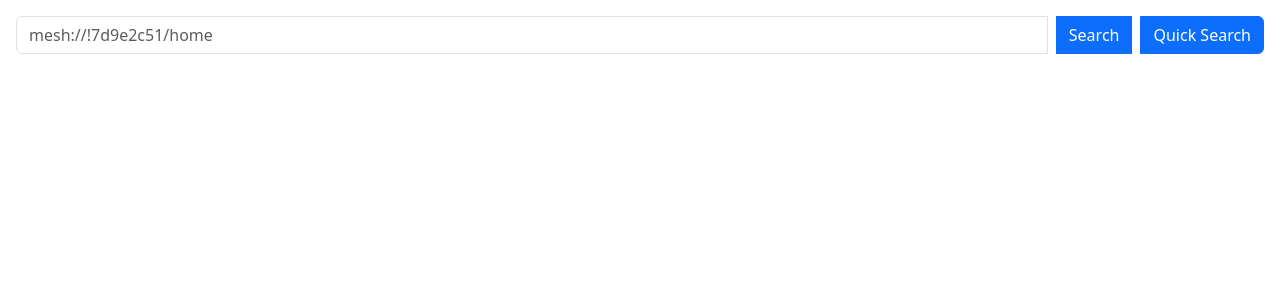
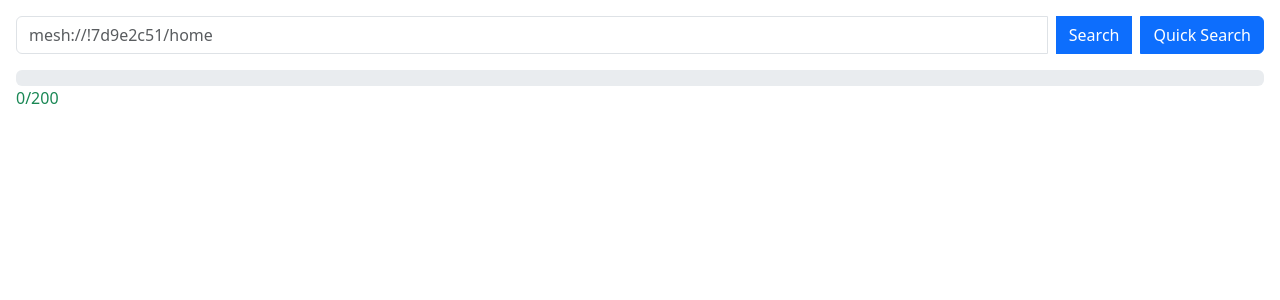
Before and after one commit to MushroomGecko/MeshPages, a FastAPI app: page / in a window 1280 px wide. Shown: the top 300 px of the page. Run offline with FastAPI, Linux system fonts and the light colour scheme; some libraries are stand-ins or nearby versions.

Commit message:
Added character count for requests to server

```diff
--- /dev/null
+++ b/static/js/main.js
@@ -0,0 +1,81 @@
+function enableButtons()
+{
+    document.getElementById("search-button").disabled = false;
+    document.getElementById("quick-search-button").disabled = false;
+}
+
+function disableButtons()
+{
+    document.getElementById("search-button").disabled = true;
+    document.getElementById("quick-search-button").disabled = true;
+}
+
+function makeDangerous(element)
+{
+    element.classList.add('text-danger');
+    element.classList.remove('text-warning');
+    element.classList.remove('text-success');
+}
+
+function makeWarning(element)
+{
+    element.classList.add('text-warning');
+    element.classList.remove('text-danger');
+    element.classList.remove('text-success');
+}
+
+function makeSuccess(element)
+{
+    element.classList.add('text-success');
+    element.classList.remove('text-danger');
+    element.classList.remove('text-warning');
+}
+
+document.getElementById('text-box').addEventListener('input', function()
+{
+    const textValue = this.value;
+    const characterCountElement = document.getElementById('character-count-value');
+
+    // Find the position of the third slash so we can start character counting after the node ID
+    const firstSlash = textValue.indexOf('/');
+    const secondSlash = textValue.indexOf('/', firstSlash + 1);
+    const thirdSlash = textValue.indexOf('/', secondSlash + 1);
+
+    // Calculate character count
+    const characterCount = thirdSlash !== -1 ? textValue.length - thirdSlash : 0;
+
+    // Update character count value
+    characterCountElement.textContent = `${characterCount}/200`;
+
+    // Update progress bar
+    const progressBar = document.getElementById('character-count-bar');
+    const progressPercent = (characterCount / 200) * 100;
+    progressBar.style.width = progressPercent + '%';
+
+    // Disable buttons if character count is greater than 200
+    if (characterCount > 200)
+    {
+        disableButtons();
+    }
+    else
+    {
+        enableButtons();
+    }
+
+    // Update colors to match character count
+    if (characterCount > 200)
+    {
+        makeDangerous(characterCountElement);
+        progressBar.className = 'progress-bar bg-danger';
+    }
+    else if (characterCount > 100)
+    {
+        makeWarning(characterCountElement);
+        progressBar.className = 'progress-bar bg-warning';
+    }
+    else
+    {
+        makeSuccess(characterCountElement);
+        progressBar.className = 'progress-bar bg-success';
+    }
+});
--- a/templates/index.html
+++ b/templates/index.html
@@ -7,18 +7,23 @@
         <link rel="stylesheet" href="/static/css/bootstrap.min.css">
     </head>
     <body>
-
         <div class="pt-3 px-3">
             <form method="post" action="/search" class="w-100">
                 <div class="input-group">
-                    <input type="text" name="query" class="form-control" placeholder="mesh://!7d9e2c51/home" title="An endpoint to a node's web page." required>
+                    <input type="text" id="text-box" name="query" class="form-control" placeholder="mesh://!7d9e2c51/home" title="An endpoint to a node's web page." required>
                     <button class="btn btn-primary ms-2" id="search-button" name="action" value="search" type="submit" title="Get the latest version of the page">Search</button>
                     <button class="btn btn-primary ms-2" id="quick-search-button" name="action" value="quick-search" type="submit" title="Use a saved copy of the page if available">Quick Search</button>
                 </div>
             </form>
+            <div id="character-count" class="mt-3">
+                <div class="progress" role="progressbar" aria-valuenow="0" aria-valuemin="0" aria-valuemax="200">
+                    <div id="character-count-bar" class="progress-bar bg-success" style="width: 0%"></div>
+                </div>
+                <span id="character-count-value" class="text-success">0/200</span>
+            </div>
         </div>
+    </body>
 
-        <script src="/static/js/bootstrap.bundle.min.js"></script>
-
-    </body>
+    <script src="/static/js/bootstrap.bundle.min.js"></script>
+    <script src="/static/js/main.js"></script>
 </html>
```
Also changed, not shown: templates/results.html (+10 -5 lines).
